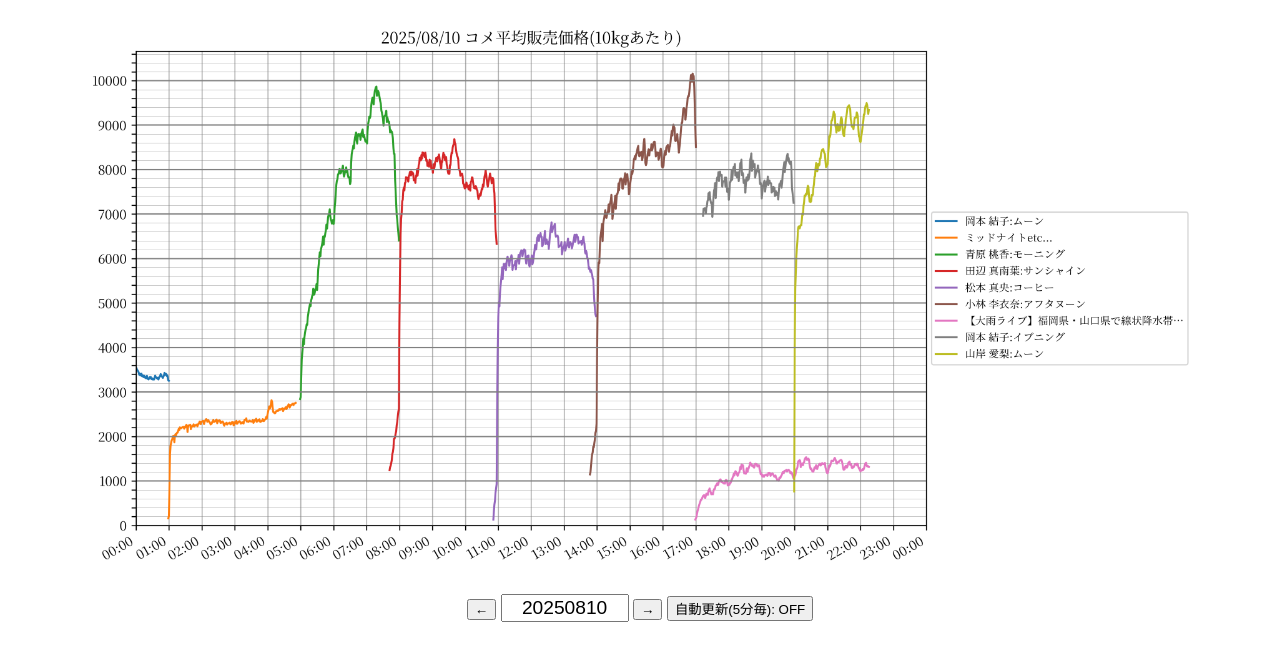
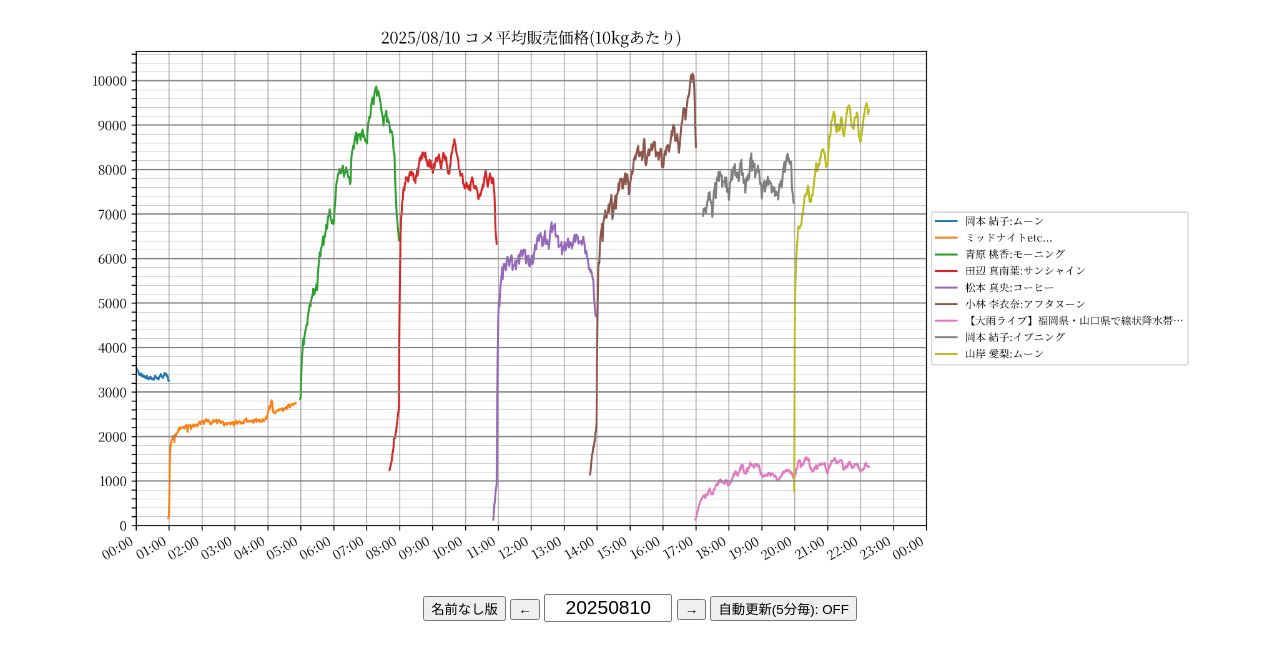
Before and after one commit to boxpush/b, a Jekyll site: the page built from index.html, in a window 1280 px wide. Shown: the top 661 px of the page. Built offline with Jekyll 4.4.1, drawn with Linux system fonts in a browser that asks for light colours.

Commit message:
Update index.html

```diff
--- a/index.html
+++ b/index.html
@@ -7,6 +7,7 @@ layout: default
   <a id="imageLink" href="" target="_blank" rel="noopener noreferrer">
     <img id="viewer" alt="画像" style="max-width:90%; max-height:80vh; display:block; margin: 1rem auto;">
   </a>
+  <button onclick="location.href='https://boxpush.github.io/a/';">名前なし版</button>
   <button id="prev">←</button>
   <input type="text" id="dateInput" placeholder="yyyymmdd" style="font-size:1.2rem; width:120px; text-align:center;">
   <button id="next">→</button>
```
